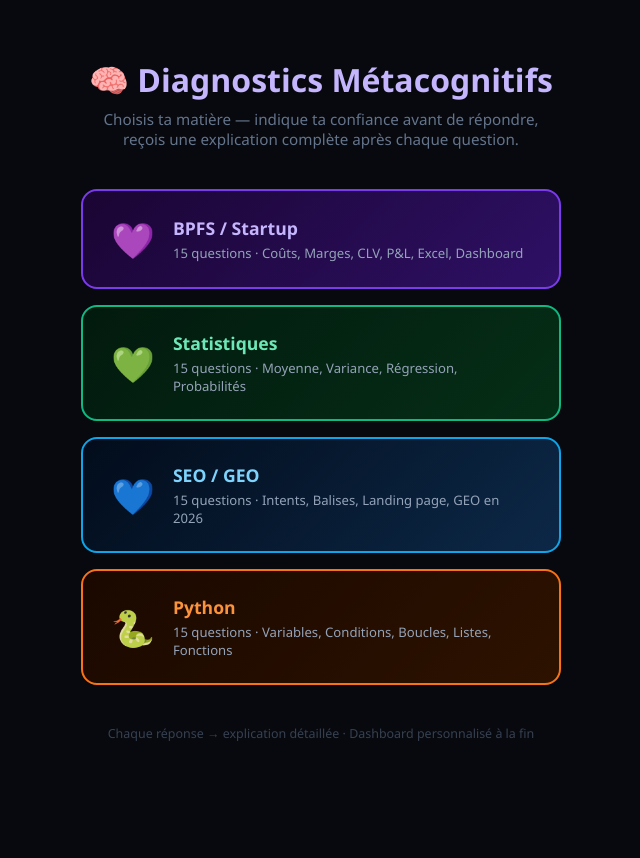
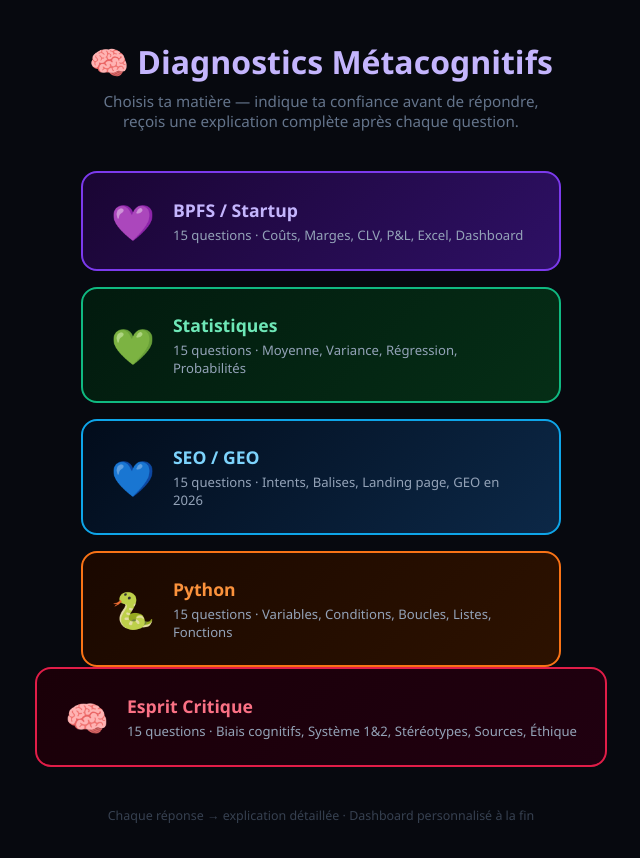
Before and after one commit to oansellem-dev/evaluations-meta, a plain HTML site: page index.html in a window 1280 px wide. Shown: the whole page, without its empty margins (319-959 px from the left). Before the commit the page ends 800 px from the top, so only its background shows below. Drawn offline with Linux system fonts and the light colour scheme.

Commit message:
Update index.html

```diff
--- a/index.html
+++ b/index.html
@@ -23,6 +23,8 @@ h1 { font-size: 2rem; color: #c4b5fd; margin-bottom: 8px; text-align: center; }
 .c-seo .card-title { color: #7dd3fc; }
 .c-python { background: linear-gradient(135deg, #1a0800, #2d1200); border: 2px solid #f97316; }
 .c-python .card-title { color: #fb923c; }
+.c-esprit { background: linear-gradient(135deg, #1a0008, #200010); border: 2px solid #e11d48; }
+.c-esprit .card-title { color: #fb7185; }
 .footer { margin-top: 40px; color: #374151; font-size: 0.78rem; }
 </style>
 </head>
@@ -59,6 +61,14 @@ h1 { font-size: 2rem; color: #c4b5fd; margin-bottom: 8px; text-align: center; }
     </div>
   </a>
 </div>
+  <a href="esprit-critique.html" class="card c-esprit">
+    <div class="card-icon">🧠</div>
+    <div class="card-body">
+      <div class="card-title">Esprit Critique</div>
+      <div class="card-desc">15 questions · Biais cognitifs, Système 1&2, Stéréotypes, Sources, Éthique</div>
+    </div>
+  </a>
+</div>
 <div class="footer">Chaque réponse → explication détaillée · Dashboard personnalisé à la fin</div>
 </body>
 </html>
```
